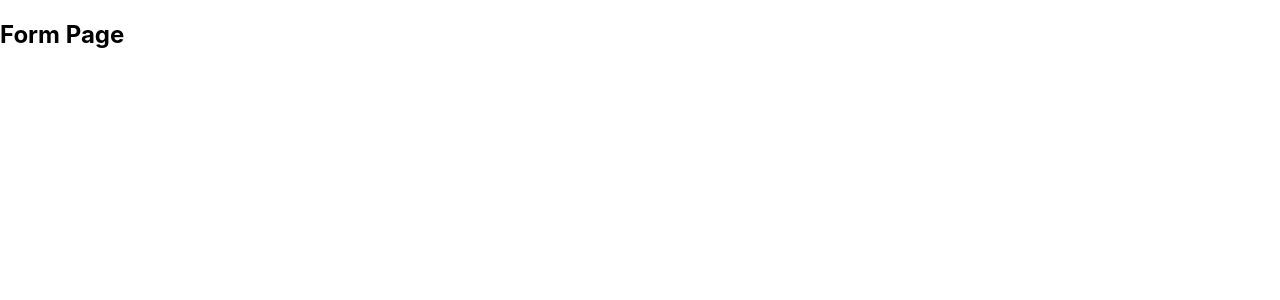
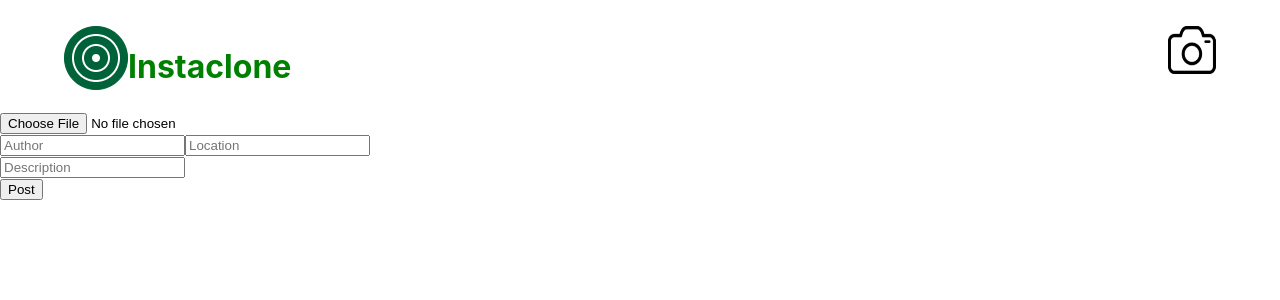
Before and after one commit to indra-18/InstaClone-React-App, a React (Create React App) app in the folder instaclone/: page /post in a window 1280 px wide. Shown: the top 300 px of the page. Built offline with nearby package versions, Linux system fonts and the light colour scheme.

Commit message:
modified postview

```diff
--- a/instaclone/src/Routers/AppRouter.js
+++ b/instaclone/src/Routers/AppRouter.js
@@ -2,7 +2,7 @@
 import { BrowserRouter, Routes, Route } from 'react-router-dom'
 import LandingPage from "../components/LandingPage/LandingPage";
 import PostView from "../components/PostView/PostView";
-import PostForm from "../components/PostForm";
+import PostForm from "../components/PostForm/PostForm";
 
 function AppRouter() {
     return <BrowserRouter>
--- a/instaclone/src/components/PostForm.js
+++ /dev/null
@@ -1,6 +0,0 @@
-import React from 'react';
-
-
-export default function PostForm() {
-  return <h2>Form Page</h2>;
-}
--- /dev/null
+++ b/instaclone/src/components/PostForm/PostForm.js
@@ -0,0 +1,60 @@
+import React, { useState } from 'react';
+import Header from '../Header';
+
+
+export default function PostForm() {
+
+  const [formData, setFormData] = useState({
+    image: null,
+    author:'',
+    location:'',
+    description:''
+  })
+
+  function captureForm(e) {
+    e.preventDefault();
+    console.log(formData)
+  }
+
+  return <div id='form-parent'>
+    <Header />
+    <div id='form-container'>
+      <form onSubmit={captureForm}>
+        <div>
+          <input type='file' name="Image" placeholder='No file chosen' required
+          onChange={(e) => setFormData({
+            ...formData,
+            image: e.target.value
+          })}
+          />
+          {/* <button>Browse</button> */}
+        </div>
+        <div>
+          <input placeholder='Author' name="author" required
+          onChange={(e) => setFormData({
+            ...formData,
+            author: e.target.value
+          })}
+          />
+          <input placeholder='Location' name="location" required
+          onChange={(e) => setFormData({
+            ...formData,
+            location: e.target.value
+          })}
+          />
+        </div>
+        <div>
+          <input placeholder='Description' name="description" required
+          onChange={(e) => setFormData({
+            ...formData,
+            description: e.target.value
+          })}
+          />
+        </div>
+        <div>
+          <button>Post</button>
+        </div>
+      </form>
+    </div>
+  </div>
+}
--- a/instaclone/src/components/PostView/postView.css
+++ b/instaclone/src/components/PostView/postView.css
@@ -24,13 +24,14 @@
 }
 
 #img-container {
+    background-color: #ccc;
     width: 100%;
     height: 70%;
 }
 
 #img-container img {
     width: 100%;
-    height: 100%;
+    height: auto;
 }
 
 #icon-container {
```
Also changed, not shown: instaclone/src/components/PostForm/form.css (added).
